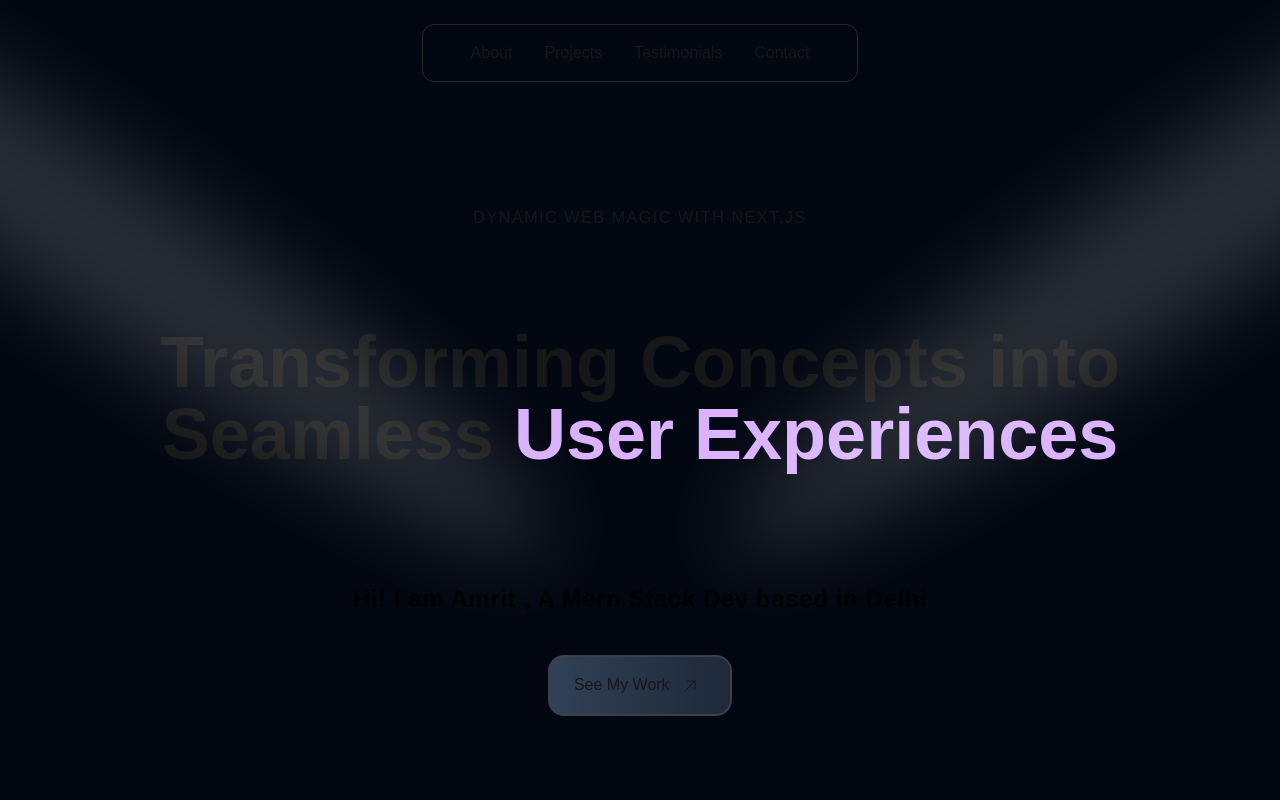
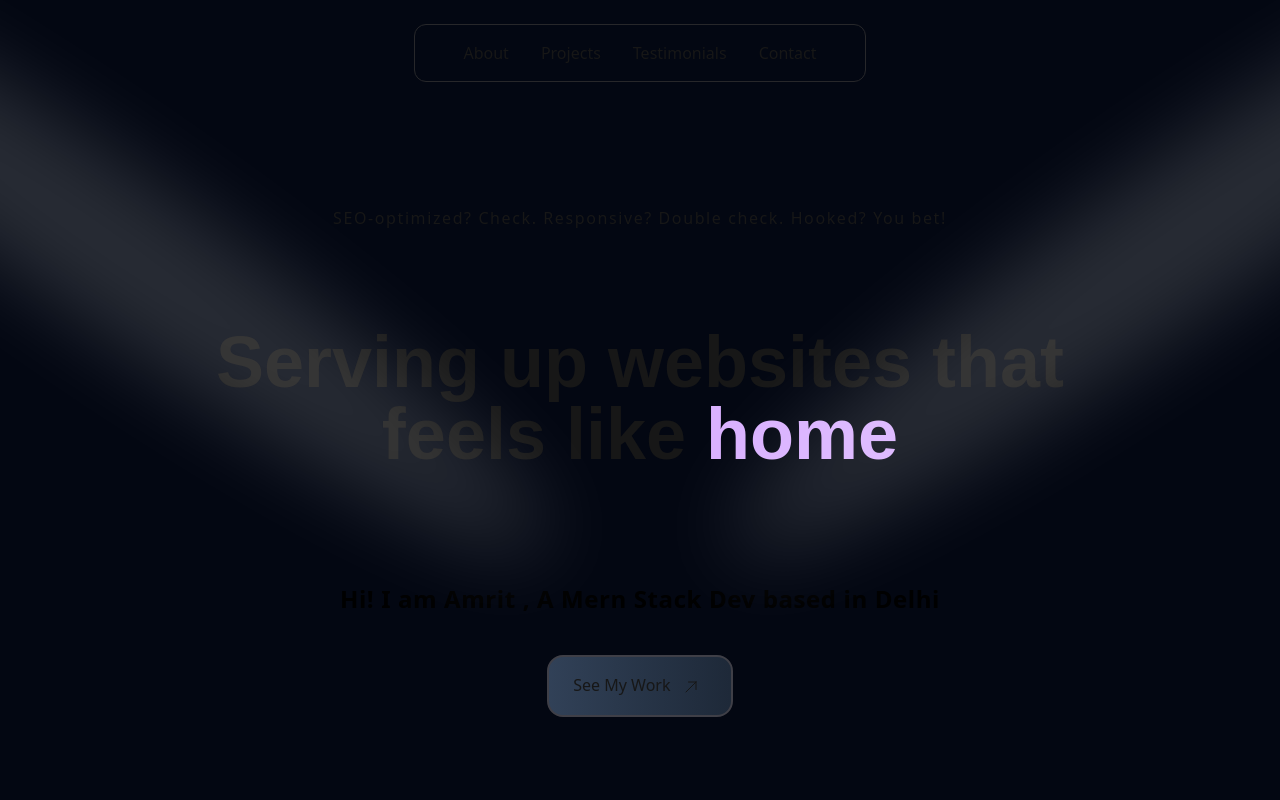
Before and after one commit to AmritHehe/Portfolio, a Next.js app: page / in a window 1280 px wide. Shown: the top 800 px of the page. Built offline with nearby package versions, Linux system fonts and the light colour scheme.

Commit message:
changed the intro line
also want to changed the font but failed misrably as i dont have any idea that how we can , I will learn it 2moro and push the chagnes

```diff
--- a/app/components/hero.tsx
+++ b/app/components/hero.tsx
@@ -22,9 +22,9 @@ export function Hero( ){
     <div className="flex flex-col items-center  sm:w-5/6 z-20">
     <Spotlight className="top-0  md:top-40 h-screen " fill='white'/>
     <Spotlight className="scale-x-[-1] top-0  md:top-40 h-screen" />
-        <p className="tracking-widest font-normal">DYNAMIC WEB MAGIC WITH NEXT.JS</p>
-        <h1 className="text-5xl my-24 sm:text-6xl md:text-7xl font-bold text-center m-8 inline">
-            Transforming Concepts into Seamless <p className="inline text-purple-300 ">User Experiences</p>
+        <p className="tracking-widest font-normal">SEO-optimized? Check. Responsive? Double check. Hooked? You bet!</p>
+        <h1 className="text-5xl my-24 sm:text-6xl md:text-7xl font-bold text-center m-8 font-shrikhand inline">
+        Serving up websites that feels like <p className="inline text-purple-300 ">  home</p>
         </h1>
         {/* <h2 >
             Hi! I am  Amrit , A Mern Stack Dev based in Delhi
--- a/app/globals.css
+++ b/app/globals.css
@@ -1,4 +1,7 @@
 @import "tailwindcss";
+@import url("https://fonts.googleapis.com/css2?family=Roboto&display=swap");
+
+@import url('https://fonts.googleapis.com/css2?family=Shrikhand&display=swap');
 
 :root {
   --background: #ffffff;
@@ -10,6 +13,8 @@
   --color-foreground: var(--foreground);
   --font-sans: var(--font-geist-sans);
   --font-mono: var(--font-geist-mono);
+  --font-roboto: "Roboto", sans-serif;
+  --font-shrikhand: "Shrikhand" , sans-serif;
   --animate-spotlight: spotlight 2s ease 0.75s 1 forwards;
 }
 
@@ -23,7 +28,7 @@
 body {
   background: var(--background);
   color: var(--foreground);
-  font-family: Arial, Helvetica, sans-serif;
+  /* font-family: Arial, Helvetica, sans-serif; */
 }
 @keyframes spotlight {
   0% {
```
